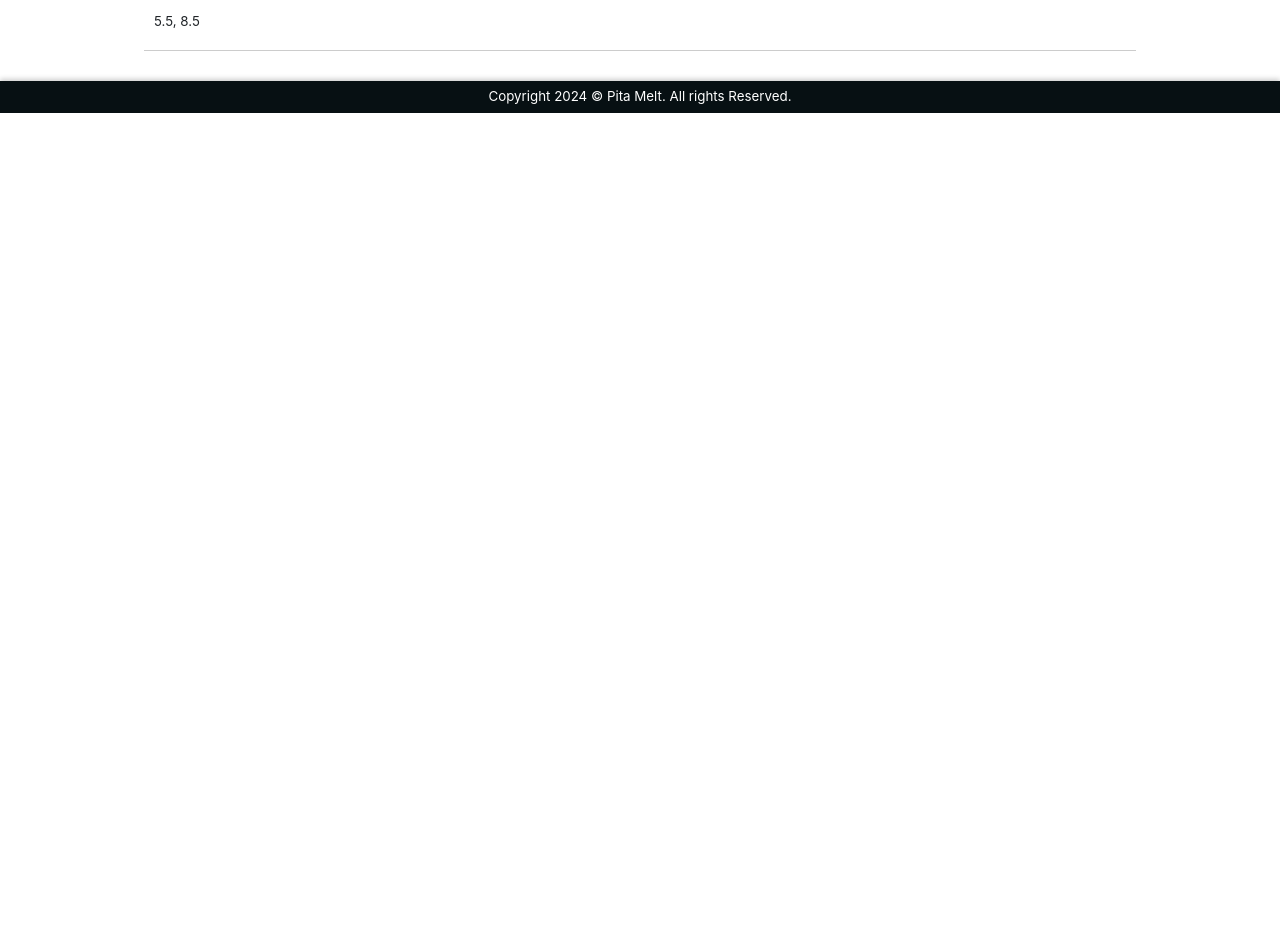
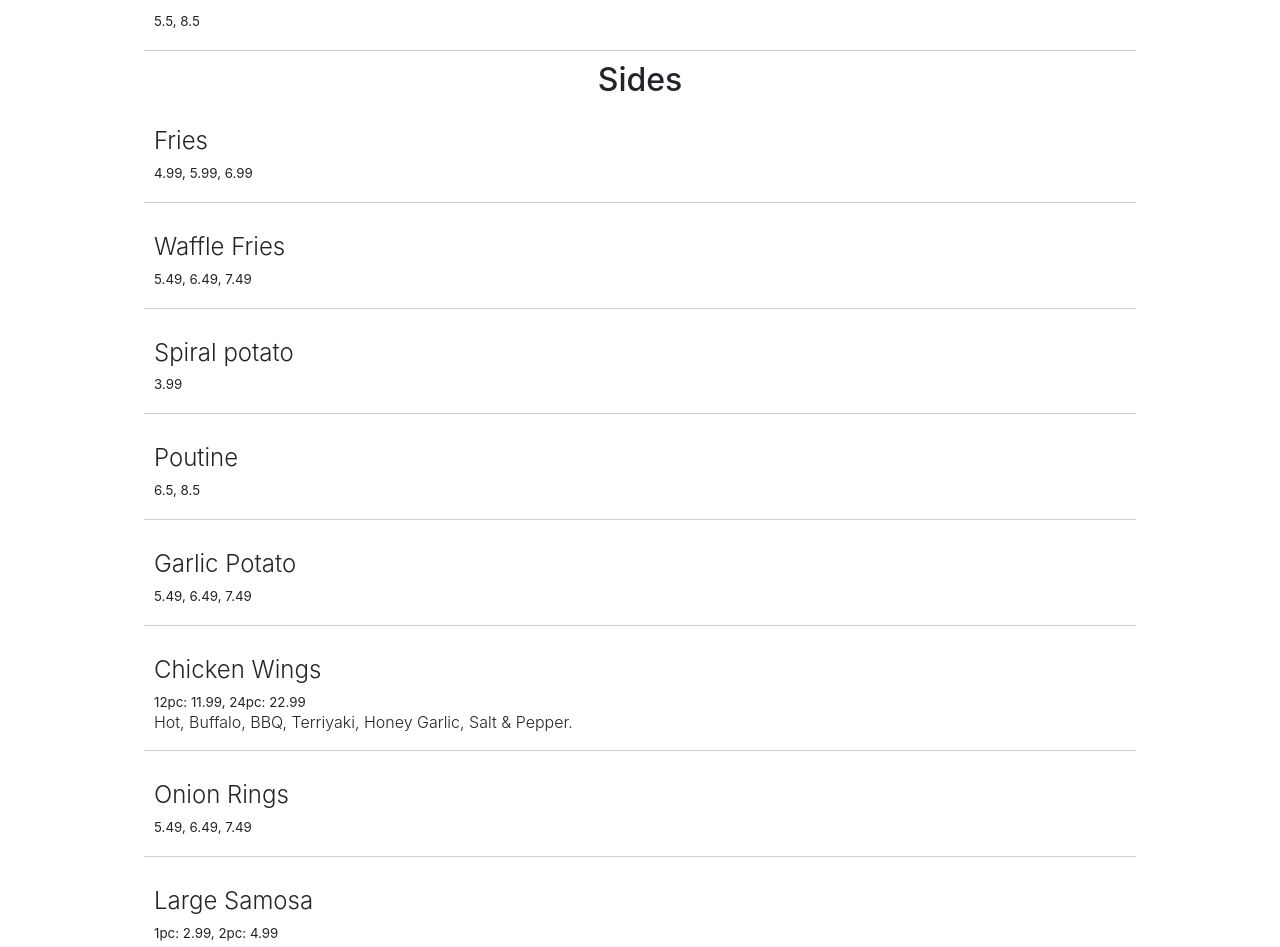
Before and after one commit to VVarrior1/Pita_Melt, a React (Create React App) app: page /menu in a window 1280 px wide. Shown: the part 4685-5632 px from the top of the page. Before the commit the page ends 4798 px from the top, so only its background shows below. Built offline with nearby package versions, Linux system fonts and the light colour scheme.

Commit message:
cleaner build

```diff
--- a/src/components/Menu.js
+++ b/src/components/Menu.js
@@ -51,7 +51,7 @@ const menuItems = {
     { name: "Greek Salad", prices: [9.99, 12] },
   ],
   Desserts: [
-    { name: "Baklava", prices: [1 + "pc: " + 1.25, 6 + "pc" + 6] },
+    { name: "Baklava", prices: [1 + "pc: " + 1.25, 6 + "pc: " + 5.99] },
     { name: "Nanimo bar", prices: [1 + "pc: " + 1.99] },
 
     { name: "Brownie", prices: [1 + "pc: " + 2.99] },
@@ -78,14 +78,27 @@ const menuItems = {
     { name: "Fries", prices: [4.99, 5.99, 6.99] },
     { name: "Waffle Fries", prices: [5.49, 6.49, 7.49] },
     { name: "Spiral potato", prices: [3.99] },
-    { name: "Poutine", prices: [6.5,8.5] },
-    { name: "Chicken Wings", prices: [5.49, 6.49, 7.49] },
+    { name: "Poutine", prices: [6.5, 8.5] },
+    { name: "Garlic Potato", prices: [5.49, 6.49, 7.49] },
 
-    { name: "Garlic Potato", prices: [5.49, 6.49, 7.49] },
+    {
+      name: "Chicken Wings",
+      prices: [12 + "pc: " + 11.99, 24 + "pc: " + 22.99],
+      description: "Hot, Buffalo, BBQ, Terriyaki, Honey Garlic, Salt & Pepper.",
+    },
+
     { name: "Onion Rings", prices: [5.49, 6.49, 7.49] },
 
-    { name: "Rice", prices: [3.99] },
+    { name: "Large Samosa", prices: [1 + "pc: " + 2.99, 2 + "pc: " + 4.99] },
+    { name: "Falafel", prices: [1 + "pc: " + 0.99, 6 + "pc: " + 4.99] },
+    { name: "Stuffed Falafel", prices: [1 + "pc: " + 1.49, 6 + "pc: " + 6.99] },
+    { name: "Vine Grape leaves", prices: [1 + "pc: " + 1, 12 + "pc: " + 10.0] },
   ],
+  pies: [
+    { name: "Meat Pie", prices: [4.99] },
+    { name: "Mini Meat Pies", prices: [1 + "pc: " + 1.99, 6 + "pc: " + 9.99] },
+  ],
+
   // Add other categories here
 };
 
@@ -117,6 +130,10 @@ const Menu = () => (
     {menuItems.Beverages.map(renderMenuItem)}
     <h2>Dips</h2>
     {menuItems.Dips.map(renderMenuItem)}
+    <h2>Sides</h2>
+    {menuItems.Sides.map(renderMenuItem)}
+    <h2>Pies</h2>
+    {menuItems.pies.map(renderMenuItem)}
 
     {/* Render other categories in a similar way */}
   </div>
```
